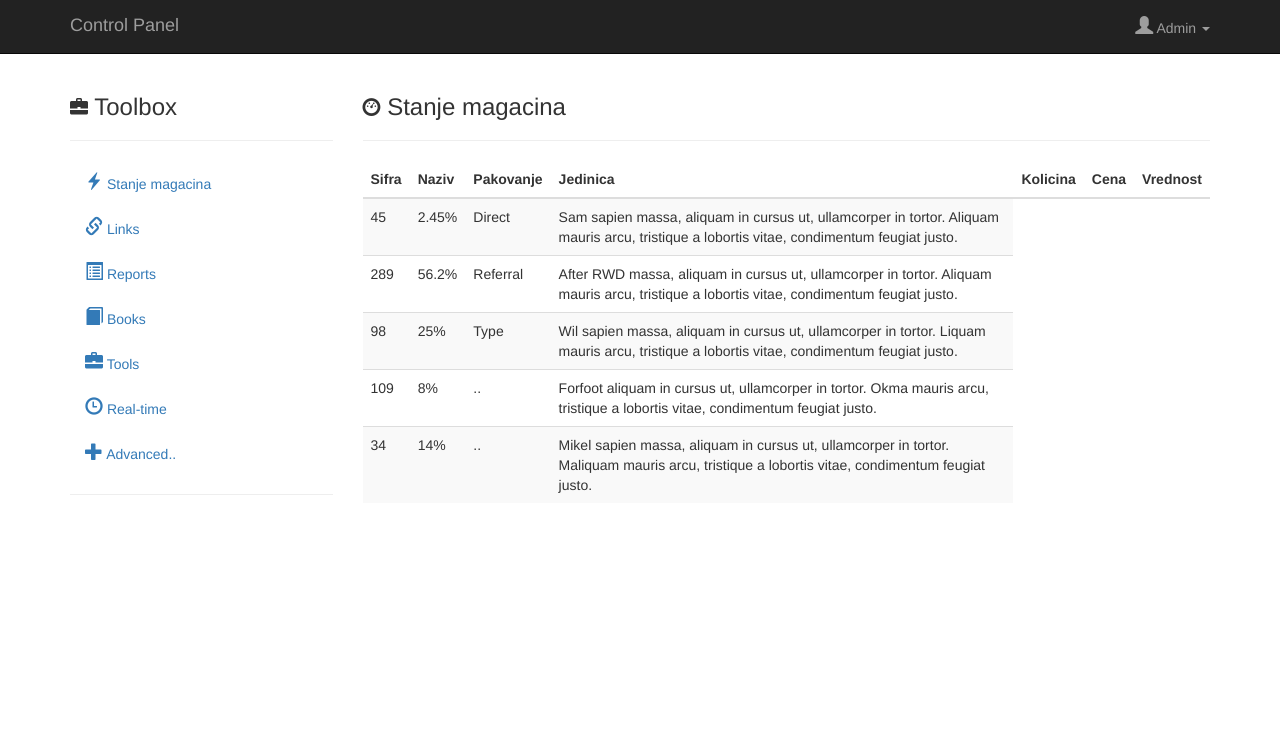
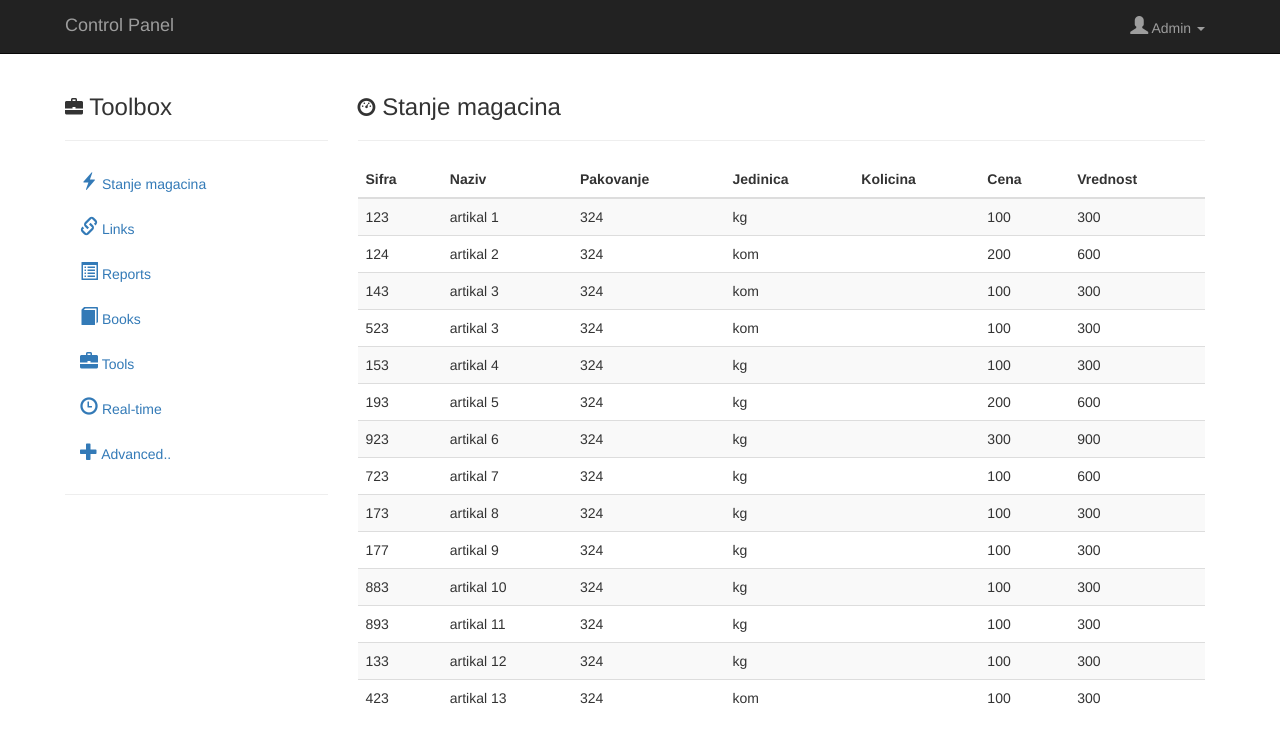
Before and after one commit to MihailoIsakov/warehaus, a website: page app/index.html in a window 1280 px wide. Drawn offline with nearby package versions, Linux system fonts and the light colour scheme.

Commit message:
Working angular with template.

```diff
--- a/app/css/styles.css
+++ b/app/css/styles.css
@@ -1,3 +1,8 @@
+.container {
+    margin-right: 50px;
+    margin-left: 50px;
+}
+
 .navbar-static-top {
   margin-bottom:20px;
 }
--- a/app/index.html
+++ b/app/index.html
@@ -1,5 +1,5 @@
 <!DOCTYPE html>
-<html lang="en">
+<html lang="en" ng-app="warehouseApp">
 	<head>
 		<meta http-equiv="content-type" content="text/html; charset=UTF-8">
 		<meta charset="utf-8">
@@ -7,12 +7,19 @@
 		<meta name="generator" content="Bootply" />
 		<meta name="viewport" content="width=device-width, initial-scale=1, maximum-scale=1">
 		<link href="bower_components/bootstrap/dist/css/bootstrap.min.css" rel="stylesheet">
-		<!--[if lt IE 9]>
-			<script src="//html5shim.googlecode.com/svn/trunk/html5.js"></script>
-		<![endif]-->
 		<link href="css/styles.css" rel="stylesheet">
+
+        <script src="bower_components/angular/angular.js"> </script>
+        <script src="bower_components/angular-route/angular-route.js"> </script>
+        <script src="bower_components/angular-resource/angular-resource.js"> </script>
+        <script src="js/controllers.js"> </script>
+        <script src="js/app.js"> </script>
+        <script src="js/services.js"> </script>
+        <script src="js/filters.js"> </script>
 	</head>
-	<body>
+
+
+<body ng-controller="LagerCtrl">
 <!-- Header -->
 <div id="top-nav" class="navbar navbar-inverse navbar-static-top">
   <div class="container">
@@ -70,29 +77,22 @@
 
        <hr>
 
-          <table class="table table-striped">
+          <table class="lagerLista table table-striped">
             <thead>
               <tr>
-                  <th>Sifra</th>
-                  <th>Naziv</th>
-                  <th>Pakovanje</th>
-                  <th>Jedinica</th>
-                  <th>Kolicina</th>
-                  <th>Cena</th>
-                  <th>Vrednost</th>
+                  <th>Sifra</th> <th>Naziv</th> <th>Pakovanje</th> <th>Jedinica</th> <th>Kolicina</th> <th>Cena</th> <th>Vrednost</th>
               </tr>
             </thead>
             <tbody>
-              <tr><td>45</td><td>2.45%</td><td>Direct</td><td>Sam sapien massa, aliquam in cursus ut, ullamcorper in tortor.
-              Aliquam mauris arcu, tristique a lobortis vitae, condimentum feugiat justo.</td></tr>
-              <tr><td>289</td><td>56.2%</td><td>Referral</td><td>After RWD massa, aliquam in cursus ut, ullamcorper in tortor.
-              Aliquam mauris arcu, tristique a lobortis vitae, condimentum feugiat justo.</td></tr>
-              <tr><td>98</td><td>25%</td><td>Type</td><td>Wil sapien massa, aliquam in cursus ut, ullamcorper in tortor.
-              Liquam mauris arcu, tristique a lobortis vitae, condimentum feugiat justo.</td></tr>
-              <tr><td>109</td><td>8%</td><td>..</td><td>Forfoot aliquam in cursus ut, ullamcorper in tortor.
-              Okma mauris arcu, tristique a lobortis vitae, condimentum feugiat justo.</td></tr>
-              <tr><td>34</td><td>14%</td><td>..</td><td>Mikel sapien massa, aliquam in cursus ut, ullamcorper in tortor.
-              Maliquam mauris arcu, tristique a lobortis vitae, condimentum feugiat justo.</td></tr>
+              <tr ng-repeat="article in articles | filter:query | orderBy:orderProp">
+                  <td>{{article.sifraArtikla}}</td>
+                  <td>{{article.nazivArtikla}}</td>
+                  <td>{{article.pakovanje}}</td>
+                  <td>{{article.jedinicaMere}}</td>
+                  <td>{{article.koicina}}</td>
+                  <td>{{article.prosecnaCena}}</td>
+                  <td>{{article.vrednostPoCeni}}</td>
+              </tr>
             </tbody>
 
           </table>
```
Also changed, not shown: package.json (added, +27 -0 lines).
